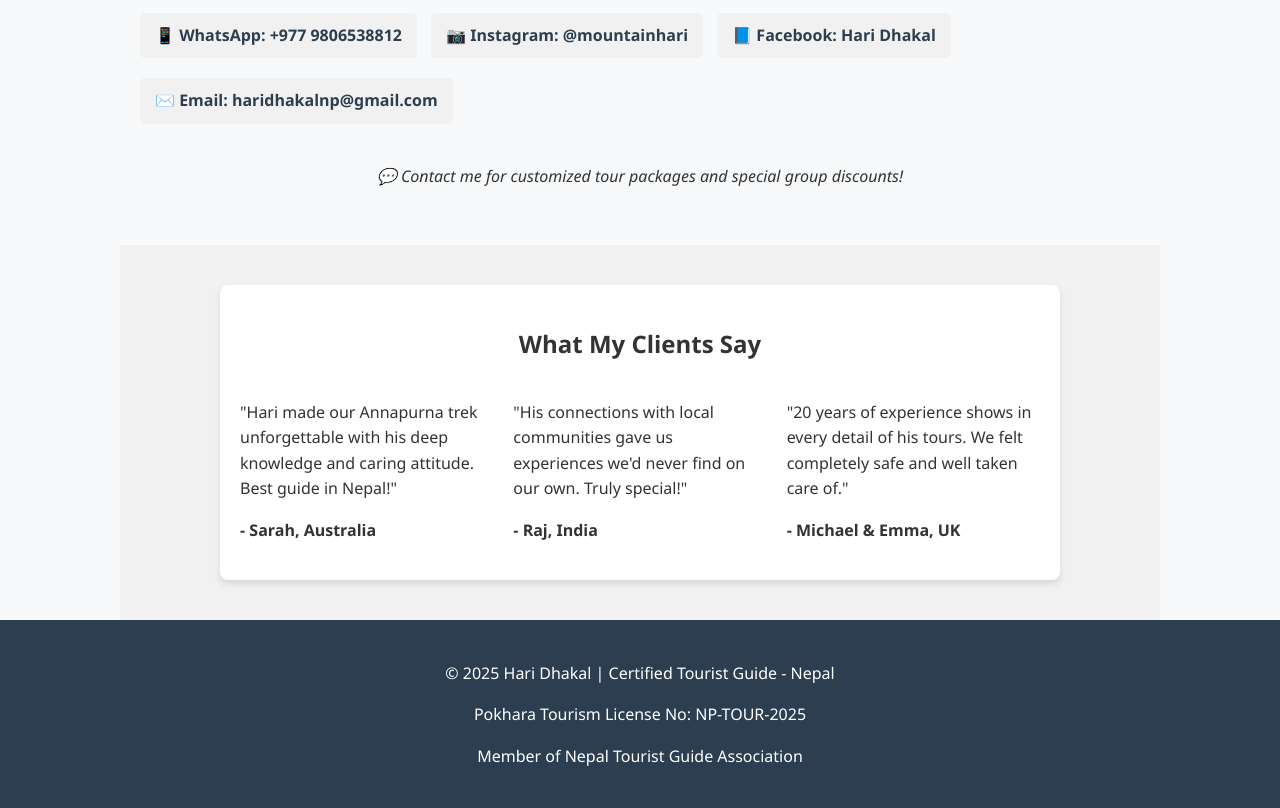
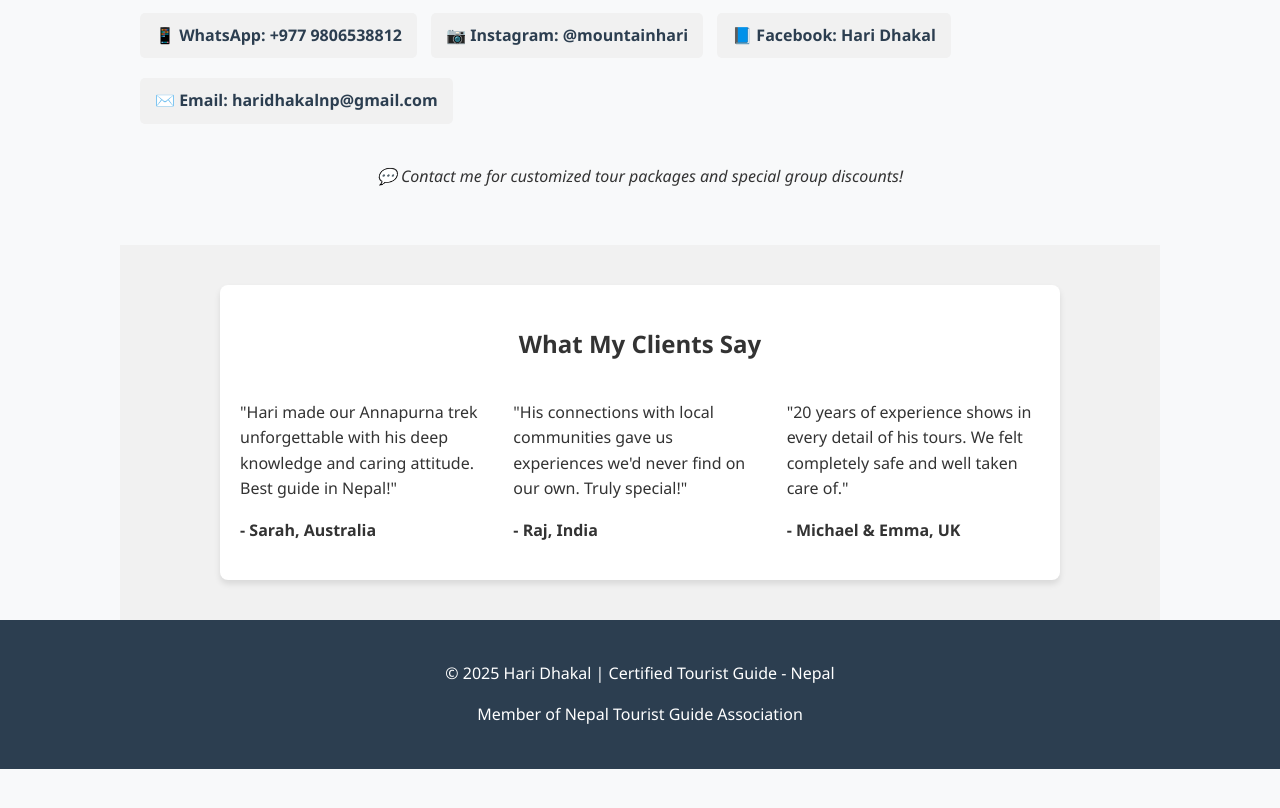
Before and after one commit to Touristguide-Hari/Touristguide-Hari.github.io, a plain HTML site: page index.html in a window 1280 px wide. Shown: the part 1841-2649 px from the top of the page. After the commit the page ends 2610 px from the top, so only its background shows below. Drawn offline with Linux system fonts and the light colour scheme.

Commit message:
index.html

```diff
--- a/index.html
+++ b/index.html
@@ -181,7 +181,6 @@
 
   <footer>
     <p>&copy; 2025 Hari Dhakal | Certified Tourist Guide - Nepal</p>
-    <p>Pokhara Tourism License No: NP-TOUR-2025</p>
     <p>Member of Nepal Tourist Guide Association</p>
   </footer>
 </body>
```
